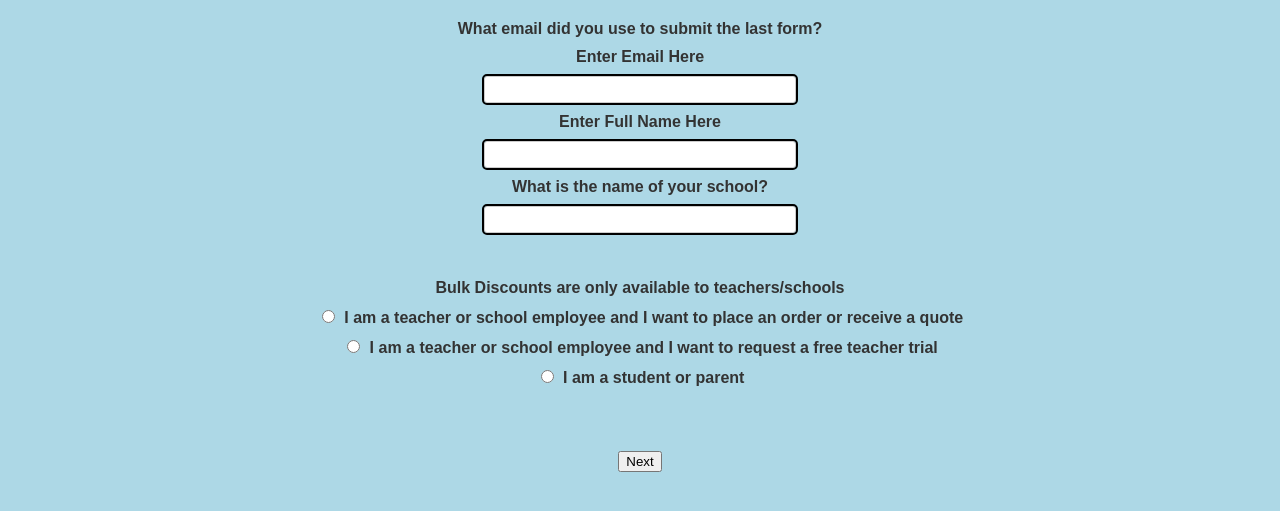
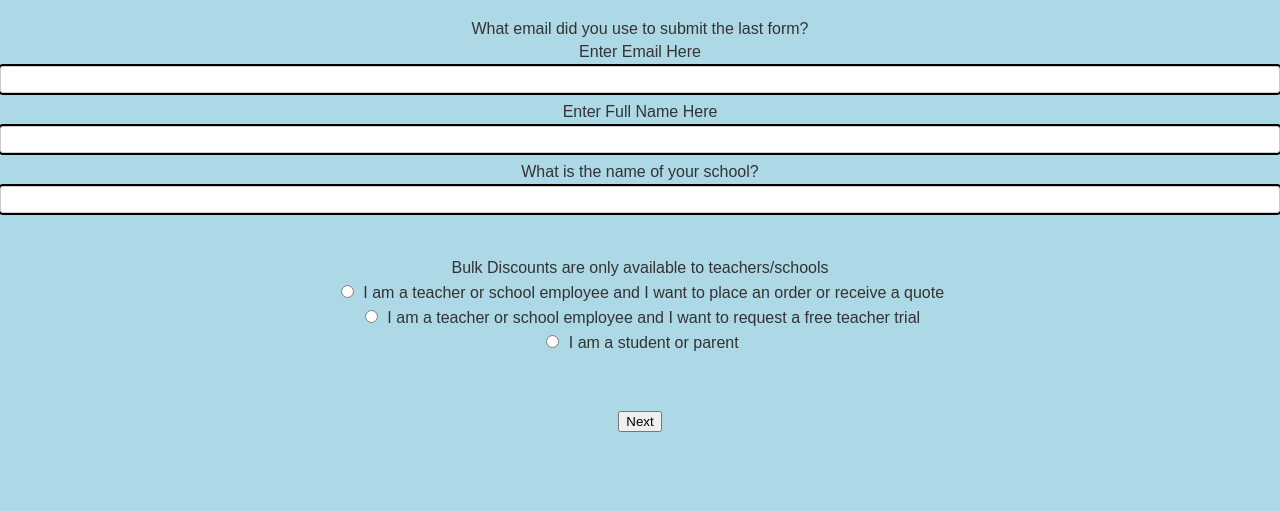
Before and after one commit to JacobSalazar13/MultipleURPForms, a Flask app: page / in a window 1280 px wide. Shown: the part 48-559 px from the top of the page. Run offline with Flask 2, Linux system fonts and the light colour scheme.

Commit message:
push css

```diff
--- a/static/Form.css
+++ b/static/Form.css
@@ -3,17 +3,18 @@ body {
   margin: 0;
   padding: 0;
   font-family: Arial, sans-serif;
-  color: #333333; /* Dark text color that should be readable on light backgrounds */
+  color: #333333;
 }
 
 .container {
   width: 80%;
   margin: auto;
-  background-color: #f0f0f0; /* Light grey container color */
+  background-color: #f0f0f0;
   padding: 20px;
   border-radius: 5px;
   box-shadow: 0px 0px 10px 2px rgba(0,0,0,0.1);
   margin-top: 20px;
+  box-sizing: border-box; /* Include padding and border in the width calculation */
 }
 
 form {
@@ -28,7 +29,8 @@ input[type="number"] {
   border: 1px solid #ccc;
   border-radius: 3px;
   margin-bottom: 10px;
-  width: 300px;
+  width: 100%;
+  box-sizing: border-box; /* Include padding and border in the width calculation */
 }
 
 header {
@@ -38,11 +40,13 @@ header {
   font-weight: bold;
   background-color: #2480f8;
   padding: 10px 0;
-  color: #fff; /* White text color on header */
+  color: #fff;
 }
 
 form label {
   margin-bottom: 5px;
+  display: block;
+  word-wrap: break-word;
 }
 
 form input[type="button"],
@@ -62,12 +66,6 @@ form button[type="submit"]:hover {
   background-color: #45a049;
 }
 
-form label {
-  display: block;
-  margin-bottom: 10px;
-  font-weight: bold;
-}
-
 form input[type="radio"] {
   margin-right: 5px;
 }
```
